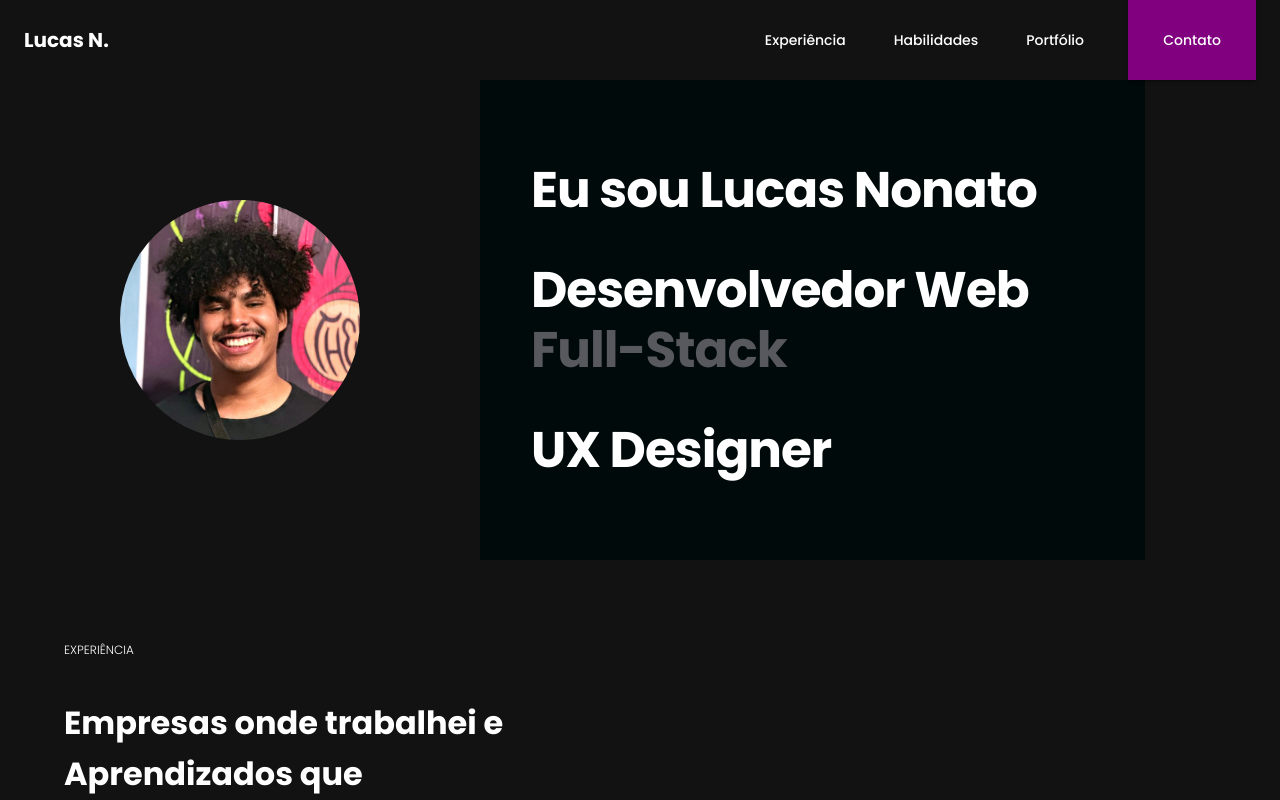
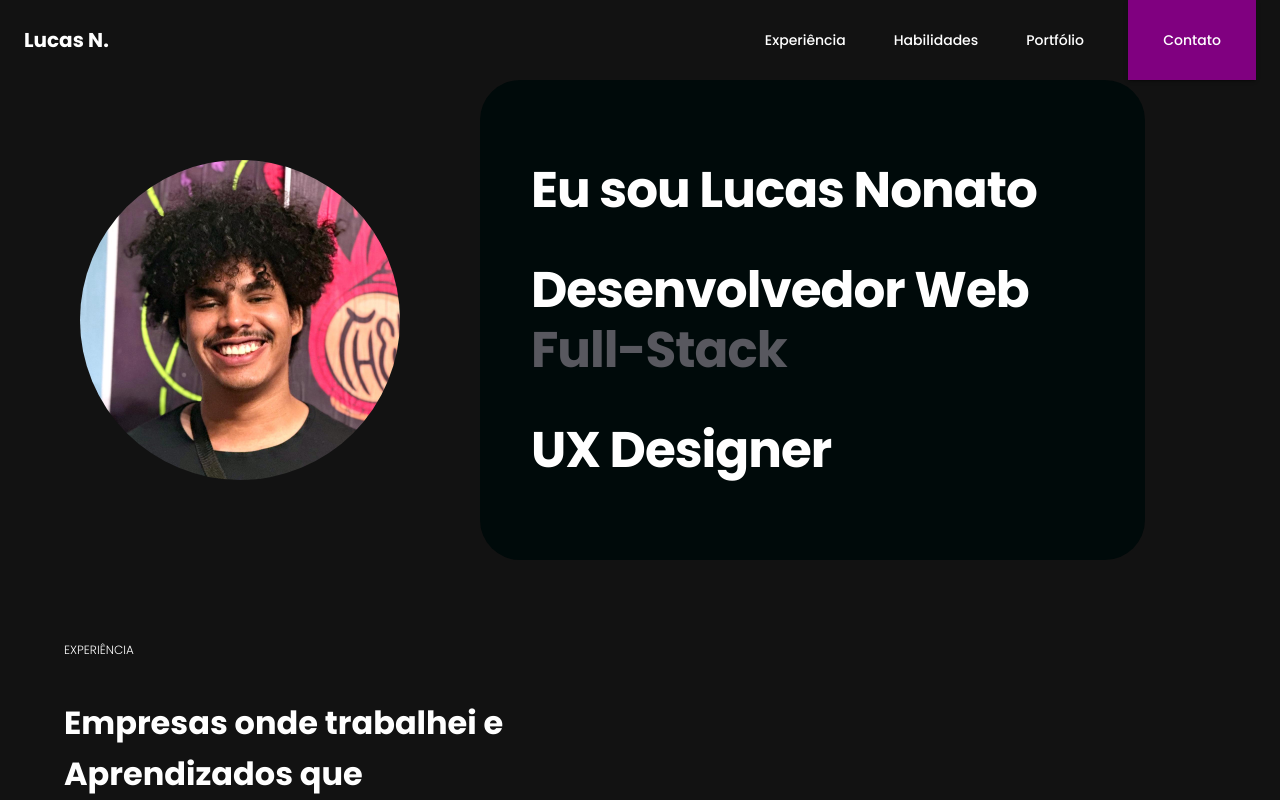
Before and after one commit to Scriblet/portfolio-2025, a React (Vite) app: page / in a window 1280 px wide. Shown: the top 800 px of the page. Built offline with nearby package versions, Linux system fonts and the light colour scheme.

Commit message:
feat: finalização de animação de apresentação

```diff
--- a/src/pages/experience/experience.tsx
+++ b/src/pages/experience/experience.tsx
@@ -47,7 +47,7 @@ const Experience = () => {
       company: "Finger Consultoria",
       position: "UX Designer",
       description:
-        "Fundei a consultoria focada em UX, utilizando Figma e Adobe XD. Realizei testes de usabilidade e wireframes ",
+        "Fundei a Finger Consultoria para fornecer serviços de consultoria de carreira para estudantes.",
     },
   ];
 
@@ -58,7 +58,7 @@ const Experience = () => {
         display: "flex",
         flexDirection: "column",
         borderRadius: "16px",
-        margin: "0 64px",
+        margin: "0 64px 64px",
       }}
       ref={ref}
     >
--- a/src/pages/presentation.tsx
+++ b/src/pages/presentation.tsx
@@ -1,6 +1,7 @@
 import ImgPresentation from "../img/presetation.jpg";
 import { CardMedia, Typography, useMediaQuery, useTheme } from "@mui/material";
 import Box from "@mui/material/Box";
+import { motion } from "framer-motion";
 
 function Presentation() {
   const theme = useTheme();
@@ -8,6 +9,13 @@ function Presentation() {
   const onlyMediumScreen = useMediaQuery(theme.breakpoints.down("md"));
   const onlyLargeScreen = useMediaQuery(theme.breakpoints.down("xl"));
   return (
+    <motion.div
+      initial={{ opacity: 0 }} // Começa menor e transparente
+      animate={{ opacity: 1 }} // Cresce para tamanho normal e aparece
+      transition={{
+        duration: 1.2, // Duração da animação
+      }}
+    >
       <Box
         component="div"
         sx={{
@@ -17,15 +25,15 @@ function Presentation() {
             ? "60vh"
             : onlyLargeScreen
             ? "60vh"
-          : "100vh",
+            : "83vh",
           display: "flex",
           borderRadius: "16px",
         }}
       >
-      <div
+        <motion.div
           className="container-image"
           style={{
-          padding: "120px",
+            padding: "80px",
             margin: "0",
           }}
         >
@@ -36,11 +44,12 @@ function Presentation() {
             sx={{
               height: "100%",
               objectFit: "fill",
-            borderRadius: "160px",
+              borderRadius: "360px",
             }}
           />
-      </div>
-      <div
+        </motion.div>
+
+        <motion.div
           className="container-texts"
           style={{
             minWidth: "52%",
@@ -52,17 +61,29 @@ function Presentation() {
               : onlyLargeScreen
               ? "0 0 0 4vw"
               : "0 0 0 8.5vw",
-
             display: "flex",
             flexDirection: "column",
             justifyContent: "center",
             gap: "2.5rem",
             backgroundColor: "#000a0a",
+            borderRadius: "40px",
           }}
+        >
+          <motion.div
+            initial={{ opacity: 0, y: 20 }}
+            animate={{ opacity: 1, y: 0 }}
+            transition={{ delay: 0.5 }}
           >
             <Typography variant="h1" className="presentation-title">
               Eu sou Lucas Nonato
             </Typography>
+          </motion.div>
+
+          <motion.div
+            initial={{ opacity: 0, y: 20 }}
+            animate={{ opacity: 1, y: 0 }}
+            transition={{ delay: 0.7 }}
+          >
             <Typography variant="h1" className="presentation-title">
               Desenvolvedor Web
               <Typography
@@ -72,12 +93,20 @@ function Presentation() {
                 Full-Stack
               </Typography>
             </Typography>
+          </motion.div>
 
+          <motion.div
+            initial={{ opacity: 0, y: 20 }}
+            animate={{ opacity: 1, y: 0 }}
+            transition={{ delay: 0.9 }}
+          >
             <Typography variant="h1" className="presentation-title">
               UX Designer
             </Typography>
-      </div>
+          </motion.div>
+        </motion.div>
       </Box>
+    </motion.div>
   );
 }
 
```
Lines whose indentation alone changed are shown as unchanged.
